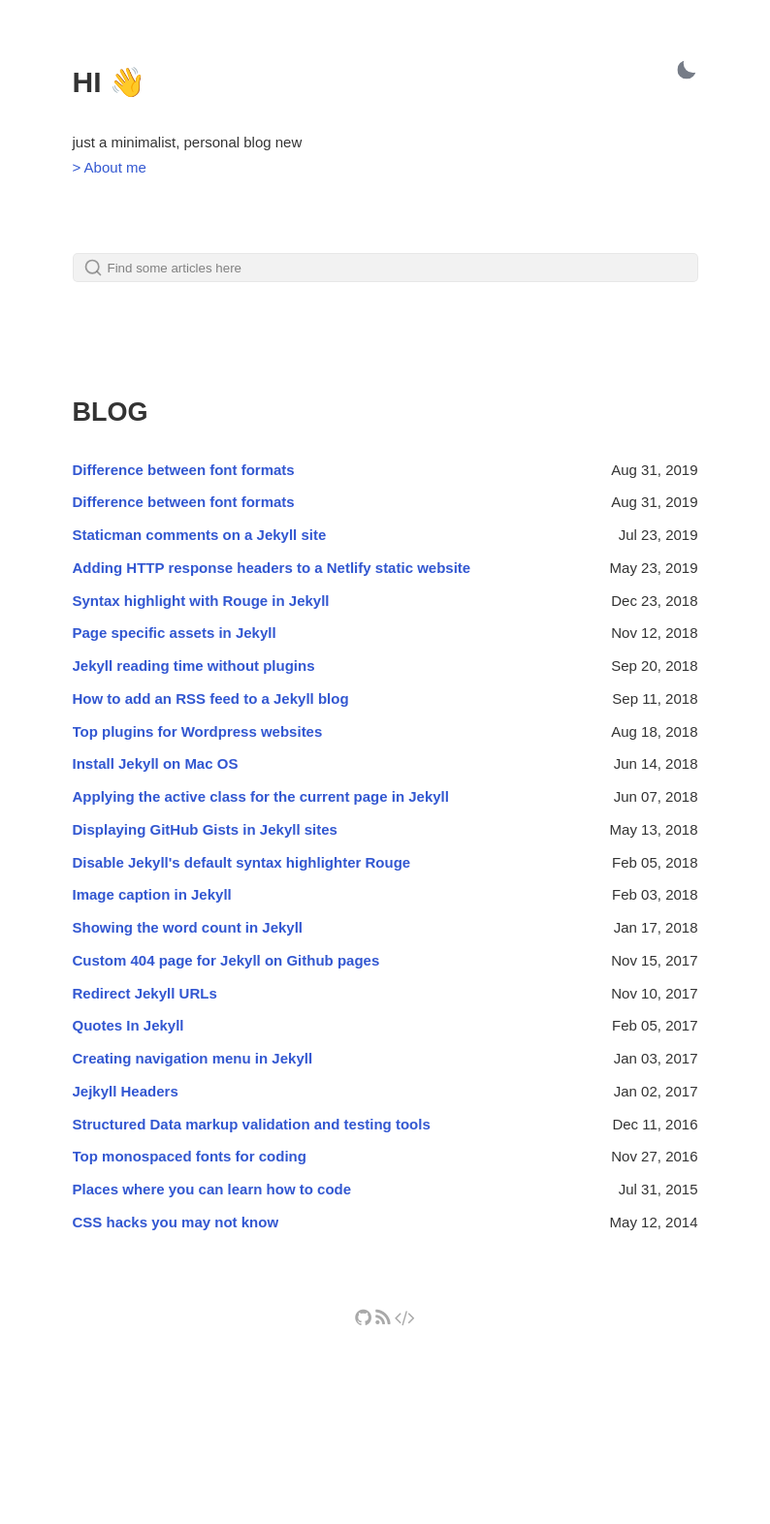
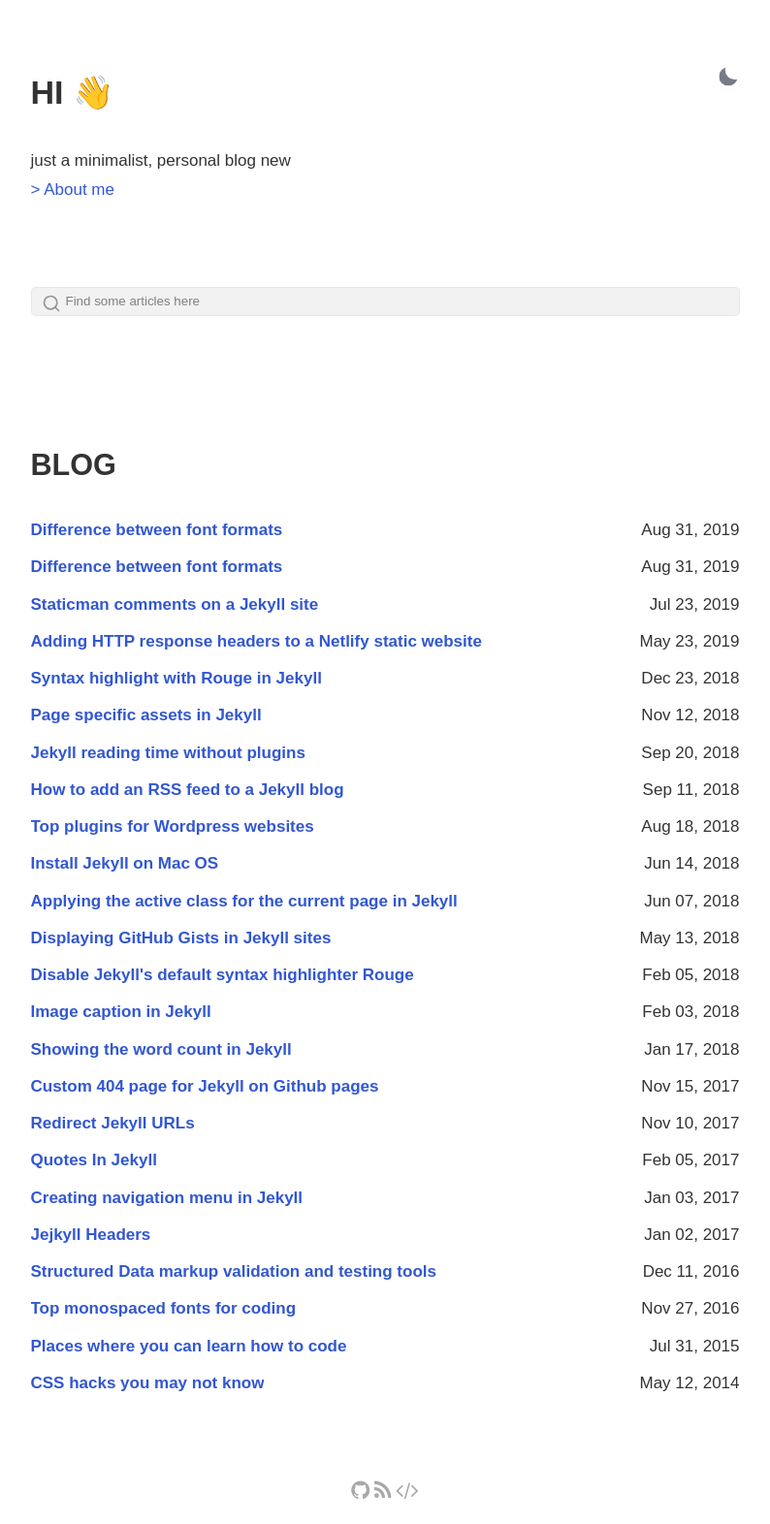
Before and after one commit to mvineza/spindel, a Jekyll site: the page built from index.html, in a window 1280 px wide. Shown: the whole page at 97% size, without its empty margins (243-1037 px from the left). Built offline with Jekyll 4.4.1, drawn with Linux system fonts in a browser that asks for light colours; before the commit the page ends 1389 px from its top, so only the background shows below that.

Commit message:
master: change font size

```diff
--- a/_config.yml
+++ b/_config.yml
@@ -24,10 +24,10 @@
 # googlewebfonts: Ubuntu:wght@400;500;700
 
 # URL settings
-url: "https://mvineza.github.io" # Domain Name of host. [username].github.io for github pages
-# url: ""
-baseurl: "/spindel" # sub folder for jekyll site. only if jekyll site not in root of host. leave blank if not wishd. always add / in front.
-# baseurl: "" # sub folder for jekyll site. only if jekyll site not in root of host. leave blank if not wishd. always add / in front.
+# url: "https://mvineza.github.io" # Domain Name of host. [username].github.io for github pages
+url: ""
+# baseurl: "/spindel" # sub folder for jekyll site. only if jekyll site not in root of host. leave blank if not wishd. always add / in front.
+baseurl: "" # sub folder for jekyll site. only if jekyll site not in root of host. leave blank if not wishd. always add / in front.
 permalink: pretty
 
 # local
--- a/_sass/_main.scss
+++ b/_sass/_main.scss
@@ -9,7 +9,7 @@
 }
 
 html {
-	font-size: 15px;
+	font-size: 17px;
 }
 
 #theme-toggle {
```
